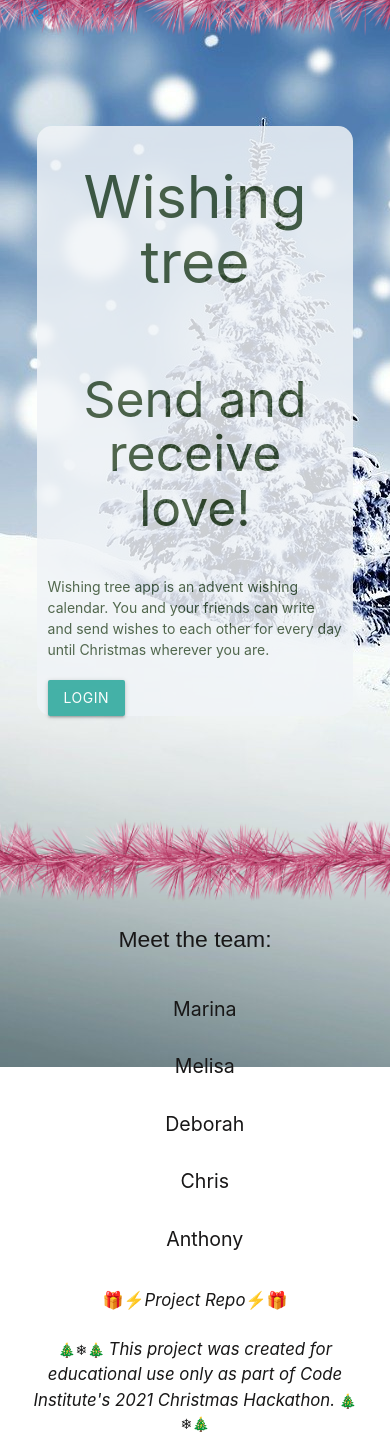
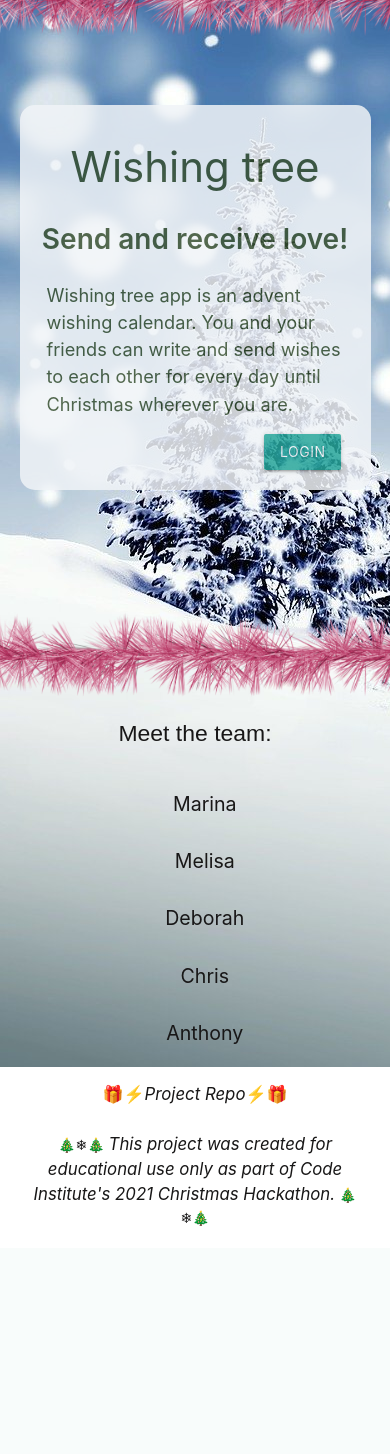
Before and after one commit to marina601/team11-CI-Christmas-Hackathon, a Flask app: page / in a window 390 px wide. Shown: the part 100-1554 px from the top of the page. After the commit the page ends 1326 px from the top, so only its background shows below. Run offline with Flask 2, Linux system fonts and the light colour scheme; data that the repository does not hold is empty; some libraries are stand-ins or nearby versions; some web fonts are replaced.

Commit message:
Add style and fix responsiveness for home page

```diff
--- a/templates/home.html
+++ b/templates/home.html
@@ -1,31 +1,31 @@
 {% extends "base.html" %}
 {% block content %}
 
-<a href="{{ url_for('login') }}">Login</a>
-<a href="{{ url_for('register') }}">Register</a>
-
-<div class="container home-content">
+<!-- Landing page section -->
+<section class="main-content">
    <div class="row">
+      <div class="col s12 m6 offset-m5 home-content">
+         <div class="row">
+            <!-- App title - can be removed if similar with logo -->
             <div class="col s12">
                <h1 class="center-align">Wishing tree</h1>
             </div>
-   </div>
-   <div class="row">
+            <!-- App description -->
             <div class="col s12">
                <h2 class="center-align">Send and receive love!</h2>
             </div>
+            <!-- App explanations -->
+            <div class="col s12">
+               <p>Wishing tree app is an advent wishing calendar.
+                  You and your friends can write and send wishes to each
+                  other for every day until Christmas wherever you are.</p>
             </div>
-   <div class="row">
-      <div class="col s12 m6 offset-m3">
-         <p>Wishing tree app is an advent wishing calendar. You  and your friends can write and send wishes to each other for every day until Christmas wherever you are.</p>
-      </div>
-   </div>
-   <div class="row">
-      <div class="col offset-m8">
+            <div class="col offset-s8">
                <a class="waves-effect waves-light btn pulse">Login</a>
             </div>
          </div>
       </div>
-
+   </div>
+</section>
 
 {% endblock %}
```
Lines whose indentation alone changed are shown as unchanged.
